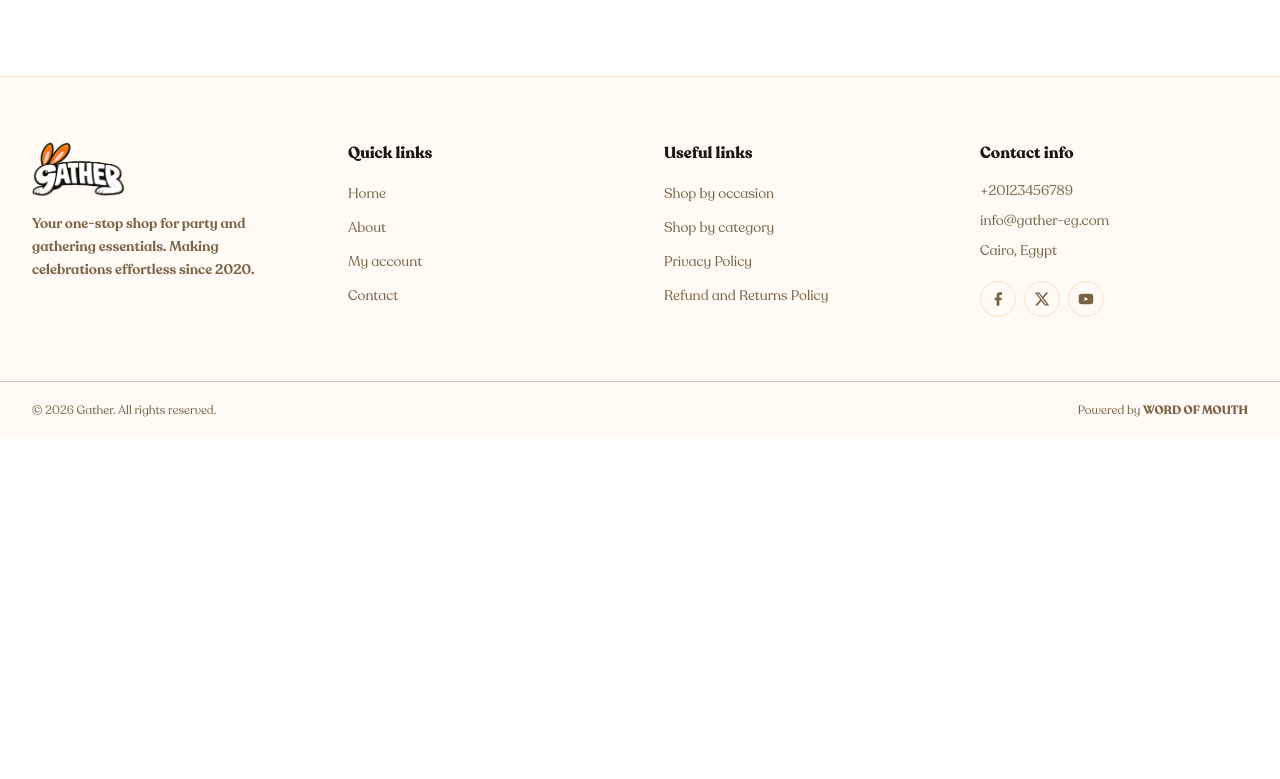
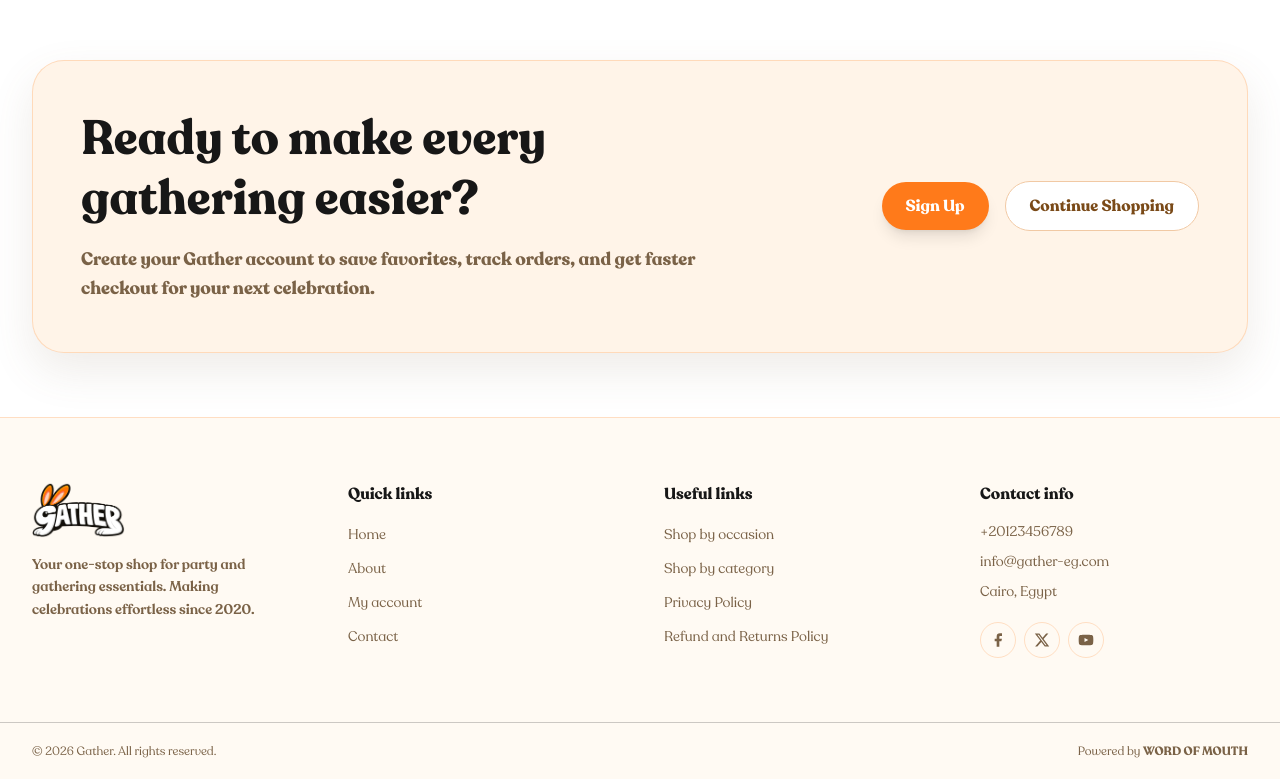
Before and after one commit to Word-of-Mouth-Marketing-agency/gather, a Next.js app: page /wishlist in a window 1280 px wide. Shown: the part 721-1500 px from the top of the page. Before the commit the page ends 1159 px from the top, so only its background shows below. Built offline with nearby package versions, Linux system fonts and the light colour scheme.

Commit message:
feat: add pre-footer account signup CTA

```diff
--- a/src/app/(store)/layout.tsx
+++ b/src/app/(store)/layout.tsx
@@ -1,11 +1,13 @@
 import Navbar from '@/components/layout/Navbar'
 import Footer from '@/components/layout/Footer'
+import PreFooterSignupCTA from '@/components/layout/PreFooterSignupCTA'
 
 export default function StoreLayout({ children }: { children: React.ReactNode }) {
   return (
     <div className="flex flex-col min-h-screen">
       <Navbar />
       <div className="flex-1">{children}</div>
+      <PreFooterSignupCTA />
       <Footer />
     </div>
   )
--- a/src/components/ProductCard.tsx
+++ b/src/components/ProductCard.tsx
@@ -1,7 +1,7 @@
 'use client'
 
 import Link from 'next/link'
-import { useState, useEffect } from 'react'
+import { useState, useSyncExternalStore } from 'react'
 import type { Product } from '@/types'
 import { formatPrice, getDisplayPrice } from '@/lib/data'
 import { addToCart } from '@/lib/cart'
@@ -14,14 +14,14 @@ interface Props {
 export default function ProductCard({ product }: Props) {
   const [adding, setAdding] = useState(false)
   const [added, setAdded] = useState(false)
-  const [wishlisted, setWishlisted] = useState(false)
+  const wishlisted = useSyncExternalStore(
+    subscribeToWishlist,
+    () => isInWishlist(product.id),
+    () => false
+  )
 
   const displayPrice = getDisplayPrice(product)
   const hasDiscount = product.salePrice !== null
-
-  useEffect(() => {
-    setWishlisted(isInWishlist(product.id))
-  }, [product.id])
 
   async function handleAddToCart(e: React.MouseEvent) {
     e.preventDefault()
@@ -38,8 +38,7 @@ export default function ProductCard({ product }: Props) {
   function handleToggleWishlist(e: React.MouseEvent) {
     e.preventDefault()
     e.stopPropagation()
-    const now = toggleWishlist(product.id)
-    setWishlisted(now)
+    toggleWishlist(product.id)
     window.dispatchEvent(new Event('gather:wishlist-updated'))
   }
 
@@ -117,3 +116,9 @@ export default function ProductCard({ product }: Props) {
     </Link>
   )
 }
+
+function subscribeToWishlist(onStoreChange: () => void) {
+  if (typeof window === 'undefined') return () => {}
+  window.addEventListener('gather:wishlist-updated', onStoreChange)
+  return () => window.removeEventListener('gather:wishlist-updated', onStoreChange)
+}
--- a/src/components/layout/Footer.tsx
+++ b/src/components/layout/Footer.tsx
@@ -46,7 +46,7 @@ const socialLinks = [
 
 export default function Footer() {
   return (
-    <footer className="bg-[#fffaf3] border-t border-[rgba(255,122,26,0.22)] mt-20">
+    <footer className="bg-[#fffaf3] border-t border-[rgba(255,122,26,0.22)]">
       <div className="max-w-7xl mx-auto px-4 sm:px-6 lg:px-8 py-12 lg:py-16">
         <div className="grid grid-cols-1 sm:grid-cols-2 lg:grid-cols-4 gap-10 lg:gap-12">
           {/* Brand */}
--- /dev/null
+++ b/src/components/layout/PreFooterSignupCTA.tsx
@@ -0,0 +1,31 @@
+import Link from 'next/link'
+
+export default function PreFooterSignupCTA() {
+  return (
+    <section className="px-4 sm:px-6 lg:px-8 py-12 sm:py-16 bg-white">
+      <div className="max-w-7xl mx-auto overflow-hidden rounded-[32px] bg-[#fff4e8] border border-[rgba(255,122,26,0.22)] shadow-[0_18px_44px_rgba(122,98,71,0.12)]">
+        <div className="relative px-6 py-10 sm:px-10 lg:px-12 lg:py-12">
+          <div className="relative flex flex-col lg:flex-row lg:items-center lg:justify-between gap-8 text-center lg:text-left">
+            <div className="max-w-2xl">
+              <h2 className="text-3xl sm:text-4xl lg:text-5xl font-bold leading-tight text-[#171717]">
+                Ready to make every gathering easier?
+              </h2>
+              <p className="mt-4 text-base sm:text-lg font-bold leading-relaxed text-[#7a6247]">
+                Create your Gather account to save favorites, track orders, and get faster checkout for your next celebration.
+              </p>
+            </div>
+
+            <div className="flex flex-col sm:flex-row items-stretch sm:items-center justify-center lg:justify-end gap-3 sm:gap-4 lg:shrink-0">
+              <Link href="/my-account" className="gather-btn-primary px-8 py-3.5 text-base shadow-lg">
+                Sign Up
+              </Link>
+              <Link href="/shop-by-category" className="gather-btn-secondary px-8 py-3.5 text-base">
+                Continue Shopping
+              </Link>
+            </div>
+          </div>
+        </div>
+      </div>
+    </section>
+  )
+}
```
